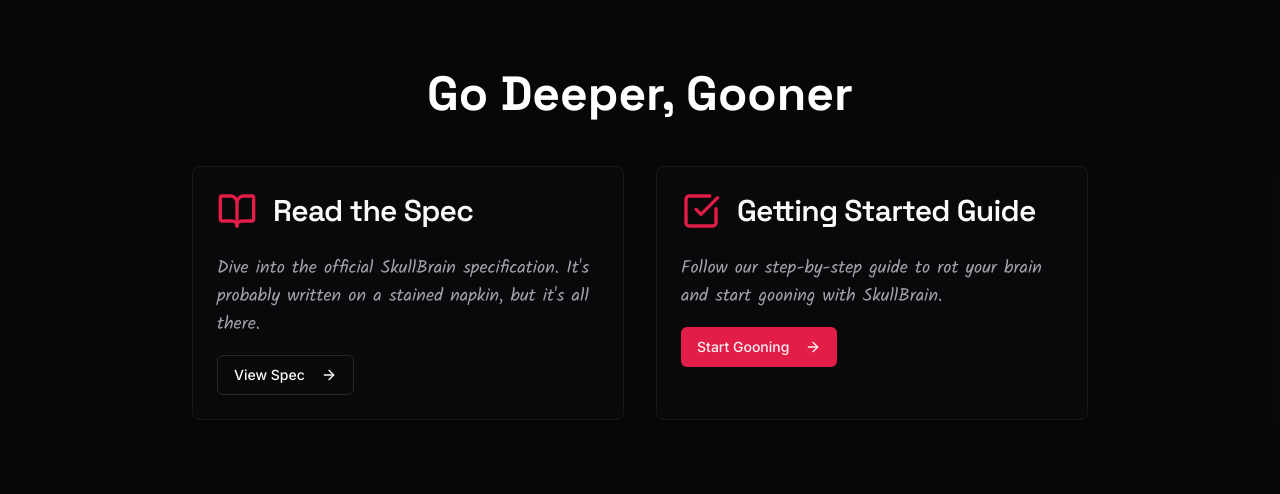
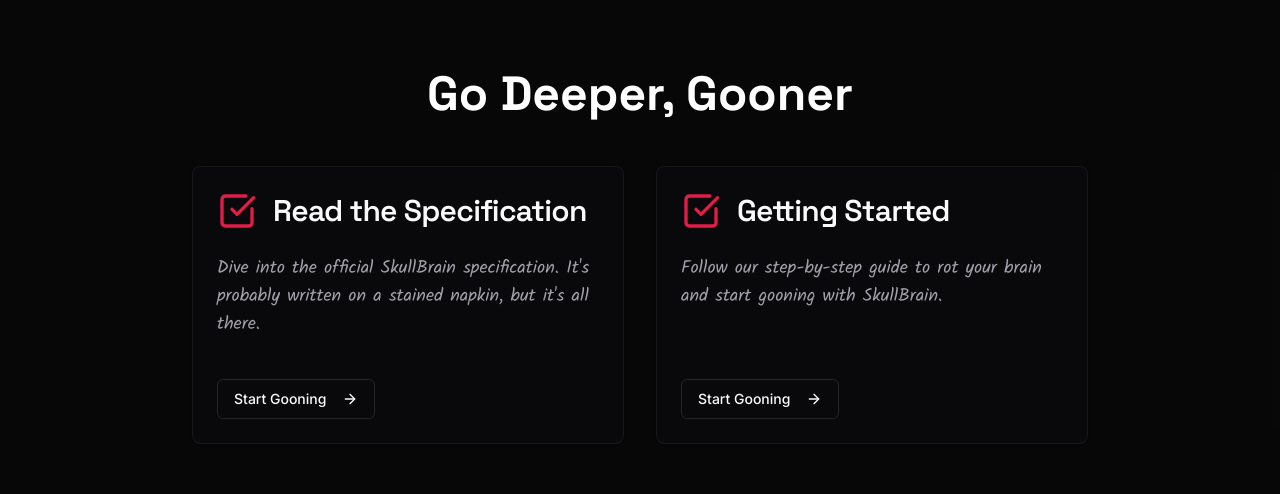
Before and after one commit to skullbrain-lang/website, a Next.js app: page / in a window 1280 px wide. Shown: the part 1859-2353 px from the top of the page. Built offline with nearby package versions, Linux system fonts and the light colour scheme.

Commit message:
go deeper

```diff
--- a/src/app/page.tsx
+++ b/src/app/page.tsx
@@ -41,33 +41,8 @@
 export default function Home() {
   const [isOverdrive, setIsOverdrive] = React.useState(false);
 
-  const features = [
-    {
-      title: 'Brainrot Syntax',
-      description: 'Why use normal keywords when you can `rizz` and `goon`? Make your code incomprehensible to anyone who isn\'t chronically online.',
-      snippet: '    mew bop goated hash#️⃣_2 uwu param0📋 is clutch owo bustin chad bussin\n                yo fam Это сгенерированный комментарий 🇷🇺\n        delulu "Cześć świecie 🇵🇱".\n    no cap',
-    },
-    {
-      title: 'Modern Structure',
-      description: 'We have all the object-oriented buzzwords, but we made them edgy. Use `deadass` for classes, `vibe` for traits, and `bop` for functions.',
-      snippet: 'vibe Iमै네джер🇮🇳 bussin\n        bop goated authenticate🔑_0 uwu param0📋 is chad owo bustin aura.\nno cap',
-    },
-    {
-      title: 'Modular (somehow)',
-      description: 'Organize your chaos. Import and export modules like a real developer, but with 100% more brainrot. No one knows how it works, but it does.',
-      snippet: 'glizzy game like render;\n\nrender uwu owo',
-    },
-    {
-      title: 'Not Slow As Shit',
-      description: "It's not the fastest thing on the planet, but it won't take 100 million years to run hello world. It parses, it executes, and it gets the job done without being a total drag. We don't have benchmarks, just vibes.",
-      snippet: 'gyatt output📤_0 is chad skibidi "ũñîçø∂ë çhäøs 💀".\ngyatt edge🔗_2 is cringe skibidi 36196u.',
-    },
-  ];
 
-  const memes = [
-    "https://media2.giphy.com/media/v1.Y2lkPTc5MGI3NjExN3NuNGFwMGZpMGVrbGV2bWQwYzY5azB1ZGxrYnh6Zmh3MnBleG1uNyZlcD12MV9pbnRlcm5hbF9naWZfYnlfaWQmY3Q9Zw/IPHgtwOWk7xwta52n2/giphy.gif",
-    "https://media1.giphy.com/media/v1.Y2lkPTc5MGI3NjExejMxdXh2bDJraWp1NjRyNHc3aGtwZXBoMG8zMHQ5OTdjbG52bWp4ciZlcD12MV9pbnRlcm5hbF9naWZfYnlfaWQmY3Q9Zw/xhGE4p9ygdQibhjO5G/giphy.gif"
-  ];
+
 
   return (
     <div className="flex flex-col items-center bg-black text-white">
@@ -109,7 +84,87 @@
         </Button>
       </section>
 
-      {/* Features Section */}
+      <Features />
+      <GehDeeper />
+      <CallToAction />
+    </div>
+  );
+}
+
+function GehDeeper() {
+  type ItemProps = {
+    title: string;
+    description: string;
+  };
+
+  const DeeperItem = ({ title, description }: ItemProps) => {
+    return (
+      <Card className="flex flex-col bg-card border-border/50 text-left transform transition-transform duration-300 hover:scale-105 hover:shadow-lg hover:shadow-primary/20">
+        <CardHeader>
+          <div className="flex items-center gap-4">
+            <CheckSquare className="h-10 w-10 text-primary" />
+            <CardTitle className="font-headline text-3xl">{title}</CardTitle>
+          </div>
+        </CardHeader>
+        <CardContent className="flex-grow">
+          <CardDescription className="mb-4 font-handwritten text-lg">
+            {description}
+          </CardDescription>
+        </CardContent>
+        <div className="p-6 pt-0">
+          <Button variant="outline" asChild>
+            <Link href="/getting-started">
+              Start Gooning <ArrowRight className="ml-2 h-4 w-4" />
+            </Link>
+          </Button>
+        </div>
+      </Card>
+    )
+  };
+
+  return (
+    <section className="w-full py-16 md:py-24 bg-secondary/20">
+      <div className="container mx-auto px-4 text-center">
+        <h2 className="text-4xl md:text-5xl font-bold font-headline mb-12">Go Deeper, Gooner</h2>
+        <div className="grid grid-cols-1 md:grid-cols-2 gap-8 max-w-4xl mx-auto">
+          <DeeperItem
+            title={"Read the Specification"}
+            description={"Dive into the official SkullBrain specification. It's probably written on a stained napkin, but it's all there."}
+          />
+          <DeeperItem
+            title={"Getting Started"}
+            description={"Follow our step-by-step guide to rot your brain and start gooning with SkullBrain."}
+          />
+        </div>
+      </div>
+    </section >
+  );
+}
+
+function Features() {
+  const features = [
+    {
+      title: 'Brainrot Syntax',
+      description: 'Why use normal keywords when you can `rizz` and `goon`? Make your code incomprehensible to anyone who isn\'t chronically online.',
+      snippet: '    mew bop goated hash#️⃣_2 uwu param0📋 is clutch owo bustin chad bussin\n                yo fam Это сгенерированный комментарий 🇷🇺\n        delulu "Cześć świecie 🇵🇱".\n    no cap',
+    },
+    {
+      title: 'Modern Structure',
+      description: 'We have all the object-oriented buzzwords, but we made them edgy. Use `deadass` for classes, `vibe` for traits, and `bop` for functions.',
+      snippet: 'vibe Iमै네джер🇮🇳 bussin\n        bop goated authenticate🔑_0 uwu param0📋 is chad owo bustin aura.\nno cap',
+    },
+    {
+      title: 'Modular (somehow)',
+      description: 'Organize your chaos. Import and export modules like a real developer, but with 100% more brainrot. No one knows how it works, but it does.',
+      snippet: 'glizzy game like render;\n\nrender uwu owo',
+    },
+    {
+      title: 'Not Slow As Shit',
+      description: "It's not the fastest thing on the planet, but it won't take 100 million years to run hello world. It parses, it executes, and it gets the job done without being a total drag. We don't have benchmarks, just vibes.",
+      snippet: 'gyatt output📤_0 is chad skibidi "ũñîçø∂ë çhäøs 💀".\ngyatt edge🔗_2 is cringe skibidi 36196u.',
+    },
+  ];
+  return (
     <section id="features" className="w-full py-16 md:py-24 bg-background">
       <div className="container mx-auto px-4">
         <div className="flex flex-col gap-8">
@@ -131,53 +186,15 @@
         </div>
       </div>
     </section>
+  );
+}
 
-      {/* Go Deeper Section */}
-      <section className="w-full py-16 md:py-24 bg-secondary/20">
-        <div className="container mx-auto px-4 text-center">
-          <h2 className="text-4xl md:text-5xl font-bold font-headline mb-12">Go Deeper, Gooner</h2>
-          <div className="grid grid-cols-1 md:grid-cols-2 gap-8 max-w-4xl mx-auto">
-            <Card className="bg-card border-border/50 text-left transform transition-transform duration-300 hover:scale-105 hover:shadow-lg hover:shadow-primary/20">
-              <CardHeader>
-                <div className="flex items-center gap-4">
-                  <BookOpen className="h-10 w-10 text-primary" />
-                  <CardTitle className="font-headline text-3xl">Read the Spec</CardTitle>
-                </div>
-              </CardHeader>
-              <CardContent>
-                <CardDescription className="mb-4 font-handwritten text-lg">
-                  Dive into the official SkullBrain specification. It's probably written on a stained napkin, but it's all there.
-                </CardDescription>
-                <Button asChild variant="outline">
-                  <Link href="/spec">
-                    View Spec <ArrowRight className="ml-2 h-4 w-4" />
-                  </Link>
-                </Button>
-              </CardContent>
-            </Card>
-            <Card className="bg-card border-border/50 text-left transform transition-transform duration-300 hover:scale-105 hover:shadow-lg hover:shadow-primary/20">
-              <CardHeader>
-                <div className="flex items-center gap-4">
-                  <CheckSquare className="h-10 w-10 text-primary" />
-                  <CardTitle className="font-headline text-3xl">Getting Started Guide</CardTitle>
-                </div>
-              </CardHeader>
-              <CardContent>
-                <CardDescription className="mb-4 font-handwritten text-lg">
-                  Follow our step-by-step guide to rot your brain and start gooning with SkullBrain.
-                </CardDescription>
-                <Button asChild>
-                  <Link href="/getting-started">
-                    Start Gooning <ArrowRight className="ml-2 h-4 w-4" />
-                  </Link>
-                </Button>
-              </CardContent>
-            </Card>
-          </div>
-        </div>
-      </section>
-
-      {/* CTA Section */}
+function CallToAction() {
+  const memes = [
+    "https://media2.giphy.com/media/v1.Y2lkPTc5MGI3NjExN3NuNGFwMGZpMGVrbGV2bWQwYzY5azB1ZGxrYnh6Zmh3MnBleG1uNyZlcD12MV9pbnRlcm5hbF9naWZfYnlfaWQmY3Q9Zw/IPHgtwOWk7xwta52n2/giphy.gif",
+    "https://media1.giphy.com/media/v1.Y2lkPTc5MGI3NjExejMxdXh2bDJraWp1NjRyNHc3aGtwZXBoMG8zMHQ5OTdjbG52bWp4ciZlcD12MV9pbnRlcm5hbF9naWZfYnlfaWQmY3Q9Zw/xhGE4p9ygdQibhjO5G/giphy.gif"
+  ];
+  return (
     <section className="w-full py-20 bg-secondary/30">
       <div className="container mx-auto text-center px-4 flex flex-col items-center">
         <div className="flex flex-row items-center gap-4 mb-8">
@@ -195,6 +212,5 @@
         </Button>
       </div>
     </section>
-    </div>
   );
 }
```
Lines whose indentation alone changed are shown as unchanged.
